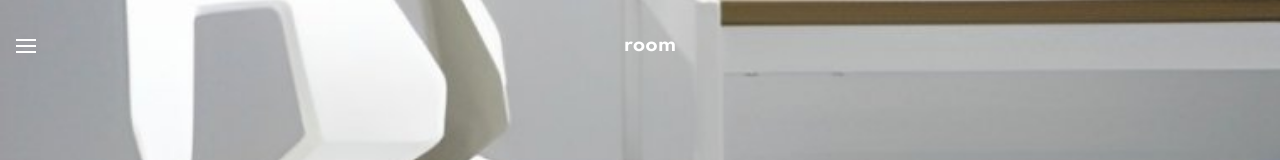
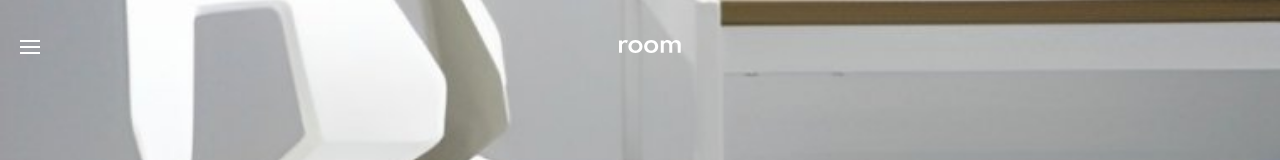
Before and after one commit to Kurniakun17/room-homepage, a React (Vite) app: page / in a window 1280 px wide. Shown: the top 160 px of the page. Built offline with nearby package versions, Linux system fonts and the light colour scheme.

Commit message:
changing the navbar logo

```diff
--- a/index.html
+++ b/index.html
@@ -2,7 +2,7 @@
 <html lang="en">
   <head>
     <meta charset="UTF-8" />
-    <link rel="icon" type="image/svg+xml" href="/vite.svg" />
+    <link rel="icon" type="image/svg+xml" href="./public/images/favicon-32x32.png" />
     <meta name="viewport" content="width=device-width, initial-scale=1.0" />
     <title>Vite + React + TS</title>
   </head>
--- a/src/components/Navbar.tsx
+++ b/src/components/Navbar.tsx
@@ -3,11 +3,11 @@ import React from 'react';
 export const Navbar = () => {
   return (
     <div className="absolute top-0 left-0 w-full">
-      <div className="flex items-center p-4 py-8 justify-between">
+      <div className="flex items-center p-5 py-10 justify-between">
         <button>
           <img src="./images/icon-hamburger.svg" alt="" />
         </button>
-        <h2 className="font-bold text-lg text-white">room</h2>
+        <img src="./images/logo.svg" alt="" />
         <div></div>
       </div>
     </div>
```
